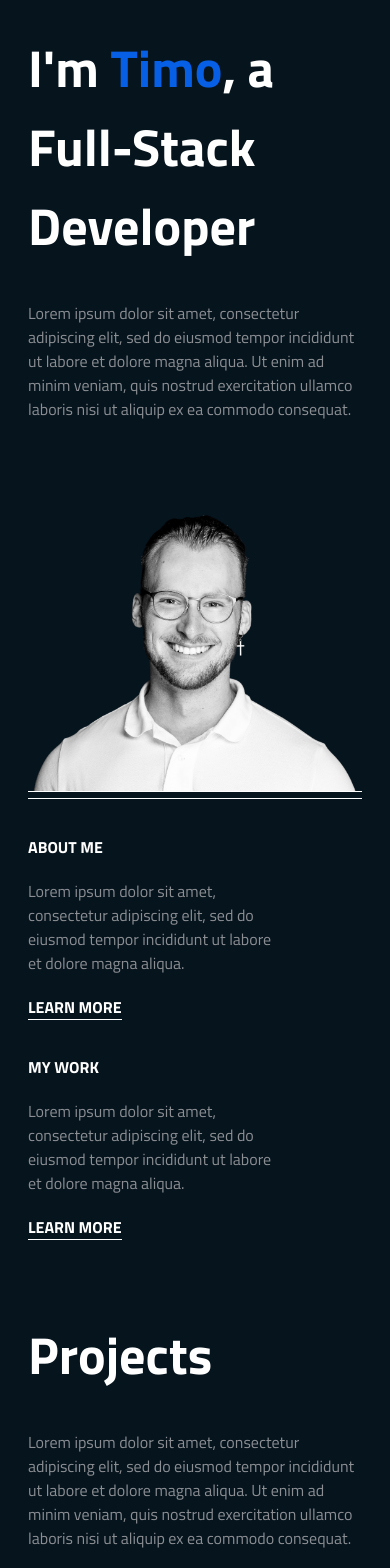
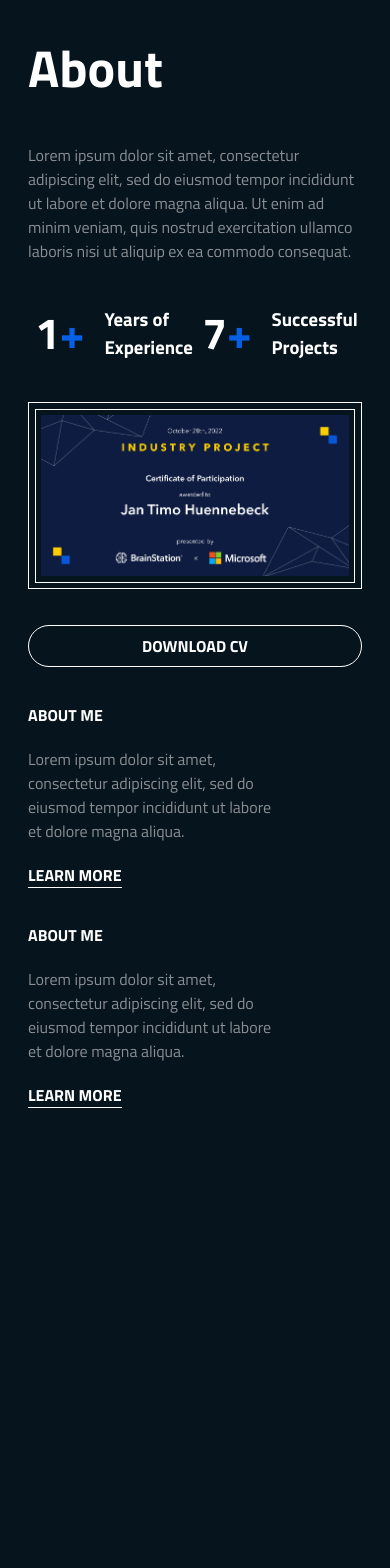
Before and after one commit to timohuennebeck/portfolio-website, a React (Create React App) app: page / in a window 390 px wide. Shown: the top 1568 px of the page. After the commit the page ends 1135 px from the top, so only its background shows below. Built offline with nearby package versions, Linux system fonts and the light colour scheme.

Commit message:
add tablet version

```diff
--- a/src/App.js
+++ b/src/App.js
@@ -8,8 +8,8 @@ import ProjectsPage from "./pages/ProjectsPage/ProjectsPage";
 function App() {
     return (
         <div className="app">
-            <IntroductionPage />
-            <ProjectsPage />
+            {/* <IntroductionPage /> */}
+            {/* <ProjectsPage /> */}
             <AboutPage />
         </div>
     );
--- a/src/App.scss
+++ b/src/App.scss
@@ -4,4 +4,10 @@
 .app {
     @include flex-column;
     gap: 4.75rem;
+    max-width: 47.25rem;
+    margin: auto;
+
+    @include desktop {
+        max-width: 100%;
+    }
 }
--- a/src/components/ProjectsList/ProjectsList.jsx
+++ b/src/components/ProjectsList/ProjectsList.jsx
@@ -8,8 +8,8 @@ export default function ProjectsList() {
     return (
         <div className="projects-list">
             <AliaProject />
-            <JarvisProject />
-            <PortfolioWebsiteProject />
+            {/* <JarvisProject /> */}
+            {/* <PortfolioWebsiteProject /> */}
         </div>
     );
 }
--- a/src/pages/AboutPage/AboutPage.scss
+++ b/src/pages/AboutPage/AboutPage.scss
@@ -15,4 +15,10 @@
         @include flex-vertical;
         justify-content: space-between;
     }
+
+    &__ctn {
+        @include tablet {
+            display: flex;
+        }
+    }
 }
--- a/src/pages/IntroductionPage/IntroductionPage.scss
+++ b/src/pages/IntroductionPage/IntroductionPage.scss
@@ -4,6 +4,10 @@
 .introduction {
     @include flex-column;
     gap: 2.25rem;
+
+    @include desktop {
+        flex-direction: row;
+    }
 
     &__content {
         @include flex-column;
```
